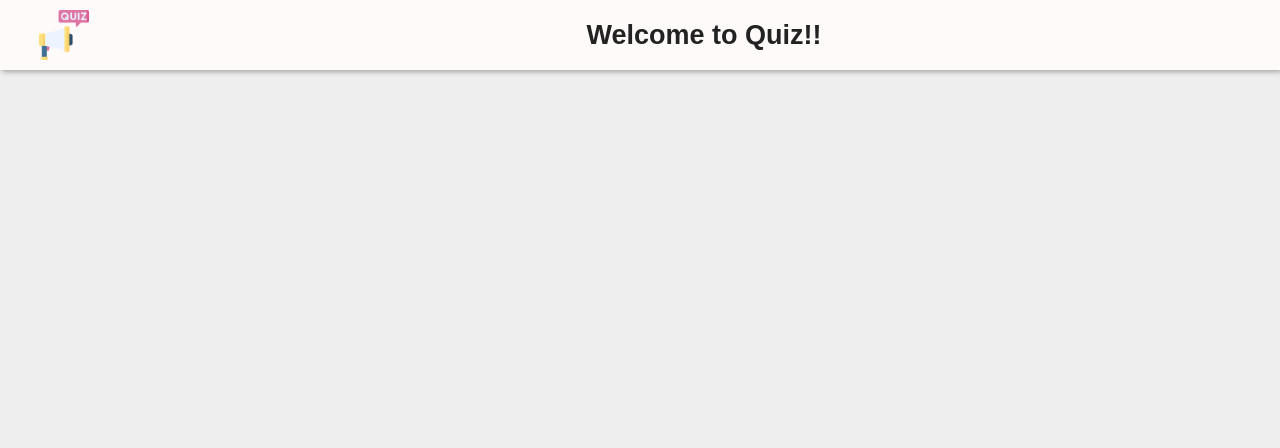
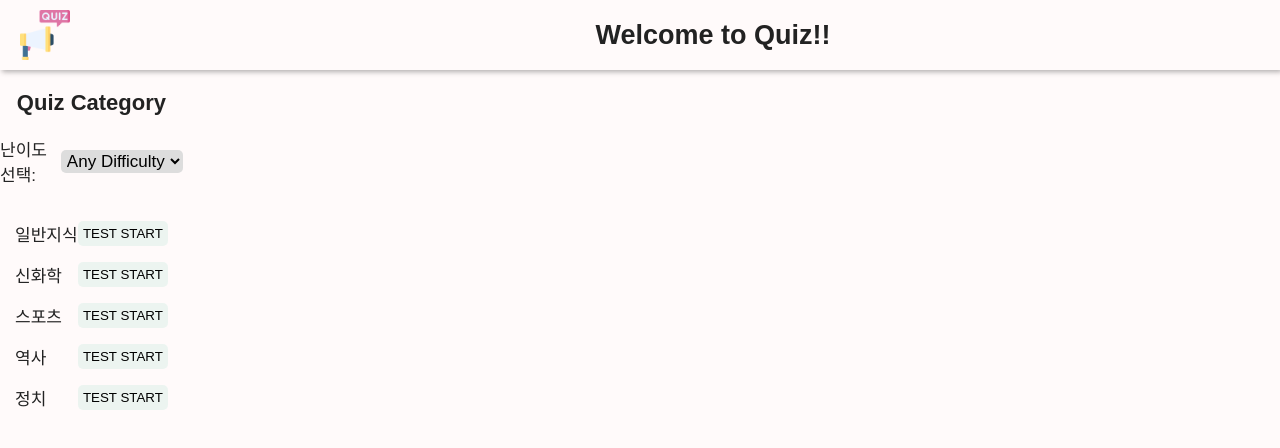
Before and after one commit to josunyjostar/quiz, a React (Create React App) app: page / in a window 1280 px wide. Shown: the top 448 px of the page. Built offline with nearby package versions, Linux system fonts and the light colour scheme.

Commit message:
Feat : SidebarList 컴포넌트 작성

```diff
--- a/src/App.tsx
+++ b/src/App.tsx
@@ -5,7 +5,8 @@ import styled, { ThemeProvider } from "styled-components";
 import Quiz from "./page/Quiz";
 
 const RootLayout = styled.div`
-  min-height: 100vh;
+  width: 100%;
+  height: 100vh;
   background-color: ${(props) => props.theme.bgColor};
   display: flex;
   justify-content: center;
--- a/src/components/QuizHeader.tsx
+++ b/src/components/quiz/Header.tsx
@@ -1,15 +1,13 @@
 import React from "react";
 import styled from "styled-components";
 const Container = styled.div`
-  background-color: snow;
   display: flex;
+  height: ${(props) => props.theme.headerHeight_web};
   box-shadow: 2px 2px 5px rgba(0, 0, 0, 0.3);
 
   .img {
     flex: 1;
-    display: flex;
-    justify-content: center;
-    padding: 10px 0;
+    padding: 10px 0 10px 20px;
 
     img {
       width: 50px;
--- /dev/null
+++ b/src/components/quiz/SidebarList.styled.ts
@@ -0,0 +1,58 @@
+import styled from "styled-components";
+const Container = styled.div`
+  h6 {
+    text-align: center;
+    font-weight: bold;
+    font-size: ${(props) => props.theme.h6FontSize_web};
+    margin-top: 20px;
+    margin-bottom: 20px;
+  }
+  .difficulty-select {
+    display: flex;
+    justify-content: center;
+    align-items: center;
+    margin-bottom: 30px;
+    font-size: ${(props) => props.theme.contentfontSize_web};
+
+    .select {
+      font-family: Arial;
+      margin-left: 5px;
+
+      select {
+        font-size: ${(props) => props.theme.contentfontSize_web};
+        background: #ddd;
+
+        border: none;
+        border-radius: 5px;
+        padding: 1px 2px;
+      }
+    }
+  }
+  .category {
+    margin: 6px 0px;
+    margin-left: 10px;
+    border-radius: ${(props) => props.theme.borderRadius};
+    padding: 5px;
+    font-size: ${(props) => props.theme.contentfontSize_web};
+
+    display: flex;
+    justify-content: space-between;
+
+    button {
+      border: none;
+      border-radius: ${(props) => props.theme.borderRadius};
+      margin-right: 10px;
+      background-color: #dff2ea93;
+      padding: 5px;
+      text-transform: uppercase;
+    }
+    button:hover {
+      background-color: #a8d4c1c8;
+    }
+  }
+  .category:hover {
+    background-color: #eee;
+  }
+`;
+
+export default Container;
--- /dev/null
+++ b/src/components/quiz/SidebarList.tsx
@@ -0,0 +1,51 @@
+import React, { useState } from "react";
+import { category } from "../../resources/category";
+import Container from "./SidebarList.styled";
+
+//https://opentdb.com/api.php?amount=10&type=multiple 수량 / 타입
+//https://opentdb.com/api.php?amount=10&category=21&type=multiple 카테고리 추가
+//https://opentdb.com/api.php?amount=10&category=11&difficulty=hard&type=multiple 난이도 추가
+
+function SidebarList() {
+  const [query, setDifficulty] = useState<string>("any");
+
+  function selectDifficulty(e: React.ChangeEvent<HTMLSelectElement>) {
+    setDifficulty(e.target.value);
+  }
+
+  function testStart(category_number: number): void {
+    console.log(query, category_number);
+  }
+
+  return (
+    <Container>
+      <h6>Quiz Category</h6>
+      <div className="difficulty-select">
+        <span>난이도 선택:</span>
+        <span className="select">
+          <select onChange={selectDifficulty}>
+            <option value="any">Any Difficulty</option>
+            <option value="easy">Easy</option>
+            <option value="medium">Medium</option>
+            <option value="hard">Hard</option>
+          </select>
+        </span>
+      </div>
+      {category.map((v, i) => {
+        return (
+          <div key={i} className="category">
+            <span>{v.category}</span>
+            <button
+              onClick={() => {
+                testStart(v.category_number);
+              }}>
+              test start
+            </button>
+          </div>
+        );
+      })}
+    </Container>
+  );
+}
+
+export default SidebarList;
--- a/src/page/Quiz.tsx
+++ b/src/page/Quiz.tsx
@@ -1,17 +1,44 @@
 import React from "react";
-import QuizHeader from "../components/QuizHeader";
+import Header from "../components/quiz/Header";
 import styled from "styled-components";
+import SidebarList from "../components/quiz/SidebarList";
 
 const Container = styled.div`
-  width: 100%;
+  width: inherit;
+
+  .content {
+    display: flex;
+    height: calc(100% - ${(props) => props.theme.headerHeight_web});
+
+    .sidebar {
+      flex: 1;
+      overflow-y: scroll;
+      ::-webkit-scrollbar {
+        width: 5px;
+        background: #eee;
+      } /* 스크롤 바 */
+      ::-webkit-scrollbar-thumb {
+        background: #69696967;
+        border-radius: ${(props) => props.theme.borderRadius};
+      } /* 실질적 스크롤 바 */
+    }
+    .main {
+      flex: 6;
+      overflow-y: scroll;
+    }
+  }
 `;
 
 function Quiz() {
   return (
     <Container>
-      <QuizHeader />
-      <div className="sidebar"></div>
-      <div className="main"></div>
+      <Header />
+      <div className="content">
+        <div className="sidebar">
+          <SidebarList />
+        </div>
+        <div className="main"></div>
+      </div>
     </Container>
   );
 }
--- /dev/null
+++ b/src/resources/category.ts
@@ -0,0 +1,7 @@
+export const category: { category: string; category_number: number }[] = [
+  { category: "일반지식", category_number: 10 },
+  { category: "신화학", category_number: 20 },
+  { category: "스포츠", category_number: 21 },
+  { category: "역사", category_number: 23 },
+  { category: "정치", category_number: 24 },
+];
--- a/src/styles/Theme.ts
+++ b/src/styles/Theme.ts
@@ -1,24 +1,24 @@
 const theme = {
   //color
-  bgColor: '#eee',
-  btnBgColor: 'Lavender',
-  subjectColor: '#296caa',
+  bgColor: "snow",
+  btnBgColor: "Lavender",
+  subjectColor: "#296caa",
   //font
-  contentfontSize_web: '17px',
-  contentfontSize_tablet: '14px',
-  contentfontSize_mobile: '12px',
-  subjectFontSize_web: '27px',
-  subjectFontSize_tablet: '25px',
-  subjectFontSize_mobile: '19px',
-  h6FontSize_web: '20px',
-  h6FontSize_mobile: '15px',
-  btnFontSize: '15px',
+  contentfontSize_web: "17px",
+  contentfontSize_tablet: "14px",
+  contentfontSize_mobile: "12px",
+  subjectFontSize_web: "27px",
+  subjectFontSize_tablet: "25px",
+  subjectFontSize_mobile: "19px",
+  h6FontSize_web: "22px",
+  h6FontSize_mobile: "15px",
+  btnFontSize: "15px",
   //style
-  borderRadius: '5px',
-  containerPaddingLR_web: '60px',
-  containerPaddingLR_tablet: '15px',
-  containerPaddingLR_mobile: '4px',
-  webWidth: '860px',
+  borderRadius: "5px",
+  containerPaddingLR_web: "60px",
+  containerPaddingLR_tablet: "15px",
+  containerPaddingLR_mobile: "4px",
+  headerHeight_web: "70px",
 };
 
 export default theme;
```
